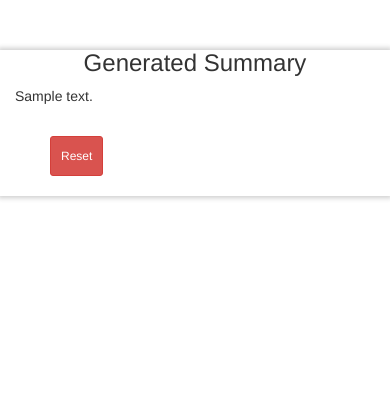
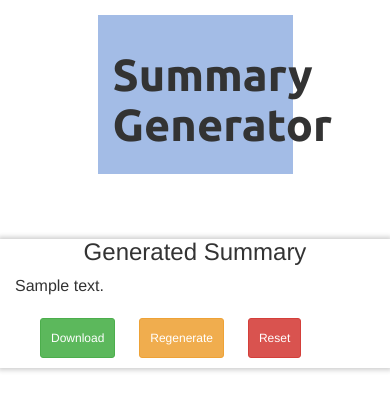
Before and after one commit to AdityaJ42/Multi-Document-Extractive-Summarization, a Django app: template app/templates/summary.html in a window 390 px wide. Shown: the top 411 px of the page. Run offline with Django 3.2, Linux system fonts and the light colour scheme; the template is opened without the code that fills it: most values are stand-ins (such as "Sample title", 1, 10 or a date in 2020); parts of the project's set-up code (start-up, migrations or seed data) failed here and were passed over; some libraries are stand-ins or nearby versions.

Commit message:
Download option added

```diff
--- a/app/static/css/style.css
+++ b/app/static/css/style.css
@@ -1,17 +1,29 @@
+.header{
+	text-align: center;
+	width: 50%;
+	margin: 15px 25%;
+	padding: 15px;
+	font-family: 'Ubuntu', sans-serif;
+	background: rgb(163, 188, 230);
+}
+.title{
+	font-size: 45px;
+}
 .summary{
 	text-align: left;
-	font-size: 14px;
+	font-size: 16px;
 }
 .submitBtn{
 	padding: 10px;
 }
 .resetBtn{
 	padding: 10px;
-	margin: 20px;
+	margin: 10px;
 }
 .helpText{
 	font-size: 16px;
-	margin: 10px;
+	margin: 15px 0 0 0;
+	font-family: 'Ubuntu', sans-serif;
 }
 #one
 {
--- a/app/templates/base.html
+++ b/app/templates/base.html
@@ -8,9 +8,15 @@
   <link rel='stylesheet' href='https://maxcdn.bootstrapcdn.com/bootstrap/3.3.7/css/bootstrap.min.css'>
   <link rel='stylesheet' href='https://maxcdn.bootstrapcdn.com/font-awesome/4.7.0/css/font-awesome.min.css'>
   <link rel='stylesheet' href="{% static 'css/style.css' %}">
+  <link href="https://fonts.googleapis.com/css2?family=Roboto+Condensed:wght@700&display=swap" rel="stylesheet">
+  <link href="https://fonts.googleapis.com/css2?family=Ubuntu:wght@700&display=swap" rel="stylesheet">
 </head>
 
 <body>
+  <div class="header">
+    <h1 class="title">Summary Generator</h1>
+  </div>
+
   <div class="container">
     <div class="row it">
       <div class="col-sm-offset-1 col-sm-10" id="one">
--- a/app/templates/summary.html
+++ b/app/templates/summary.html
@@ -10,7 +10,9 @@ Summary
 	<p>{{ summary }}</p>
 </div>
 
-<div class="col-sm-offset-10 col-sm-6">
+<div class="col-sm-offset-4 col-sm-6">
+	<a class="btn btn-success btn-sm resetBtn" href="{% url 'app:download' %}" role="button">Download</a>
+	<a class="btn btn-warning btn-sm resetBtn" href="{% url 'app:regenerate' %}" role="button">Regenerate</a>
 	<a class="btn btn-danger btn-sm resetBtn" href="{% url 'app:delete' %}" role="button">Reset</a>
 </div>
 {% endblock %}
--- a/app/urls.py
+++ b/app/urls.py
@@ -5,4 +5,6 @@ urlpatterns = [
     # path('upload/', summary, name='upload'),
     path('display/', summary, name='display'),
     path('delete/', delete_files, name='delete'),
+    path('regenerate/', regenerate, name='regenerate'),
+    path('download/', download, name='download'),
 ]
--- a/modules/preprocess.py
+++ b/modules/preprocess.py
@@ -27,7 +27,7 @@ class Preprocessor:
 
 
 	def clean(self, text):
-		return text.strip().replace('\n', ' ')
+		return text.strip().replace('\n', ' ').replace('_', '')
 
 
 
--- a/modules/summary.py
+++ b/modules/summary.py
@@ -20,7 +20,11 @@ class Summary:
 
 		# Read the single/multiple documents uploaded by user
 		for file in os.listdir(file_path):
-			contents += pp.read_text(file_path + file)
+			ftype = file.split('.')[-1]
+			if ftype == 'docx':
+				contents += pp.read_docx(file_path + file)
+			else:
+				contents += pp.read_text(file_path + file)
 
 		# Combining paragraphs generate one large doc content
 		complete_content = pp.clean(contents)
```
Also changed, not shown: app/templates/index.html (+7 -6 lines), app/views.py (+24 -6 lines).
